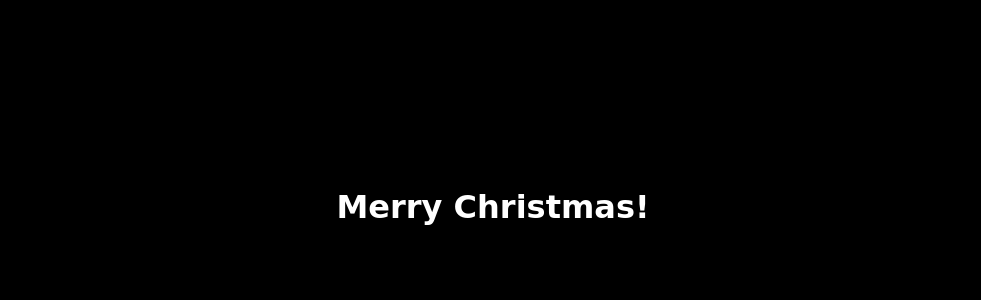
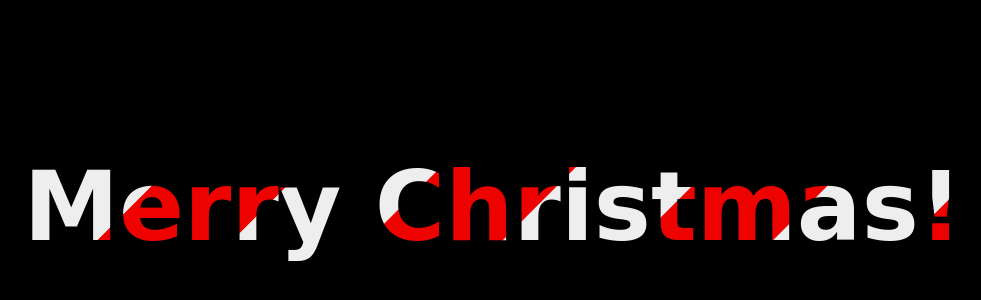
Before and after one commit to infiniteoo/HTMLCSS-css_text_bg_animation, a plain HTML site: page index.html in a window 1280 px wide. Shown: the part 176-476 px from the top of the page, without its empty margins (147-1128 px from the left). Drawn offline with Linux system fonts and the light colour scheme; a web font is replaced by a local one.

Commit message:
styled the animation text

```diff
--- a/style.css
+++ b/style.css
@@ -17,4 +17,13 @@ body {
 
 .animated {
   font-family: "Charm", cursive;
+  margin: 0;
+  padding: 0;
+  font-size: 6rem;
+  background: url(text-bg.png) no-repeat;
+  background-clip: text;
+  -webkit-background-clip: text;
+  color: transparent;
+  animation: moveBg 90s linear infinite;
+  -webkit-animation: moveBg 90s linear infinite;
 }
```
